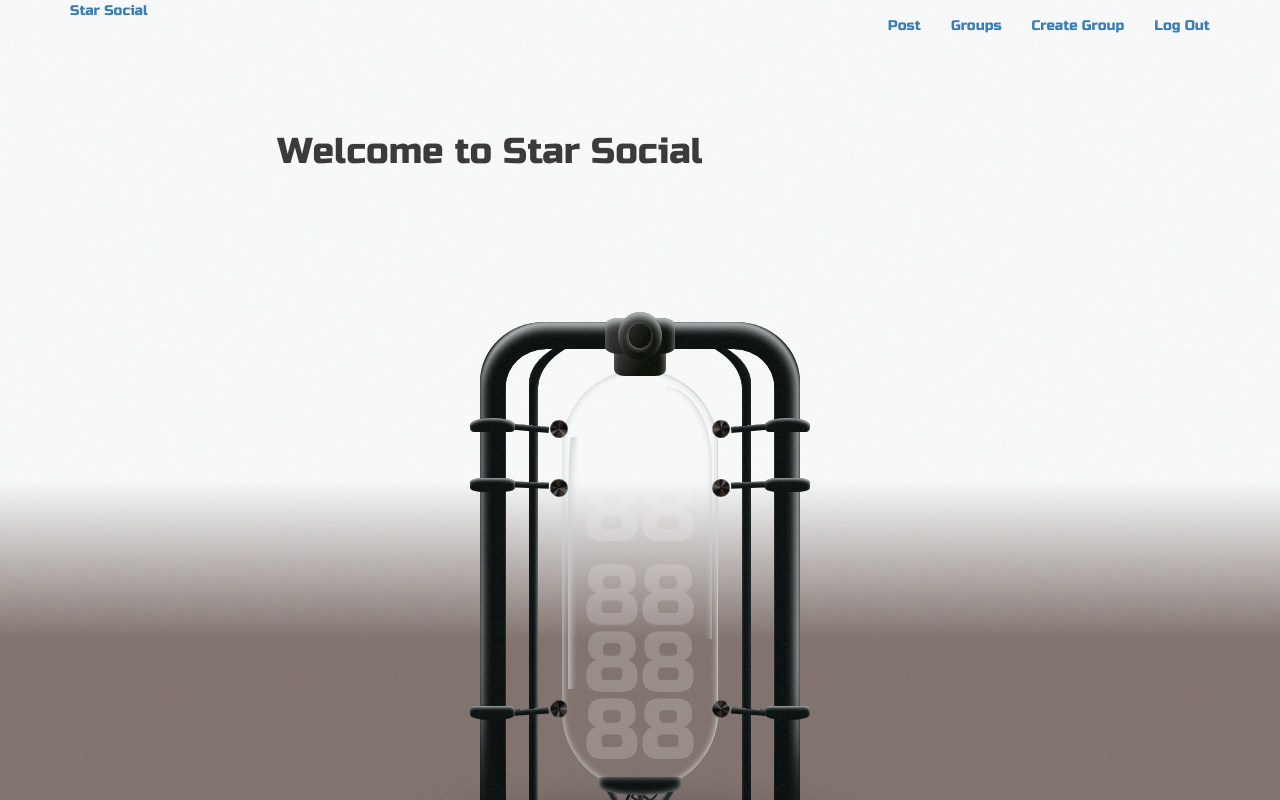
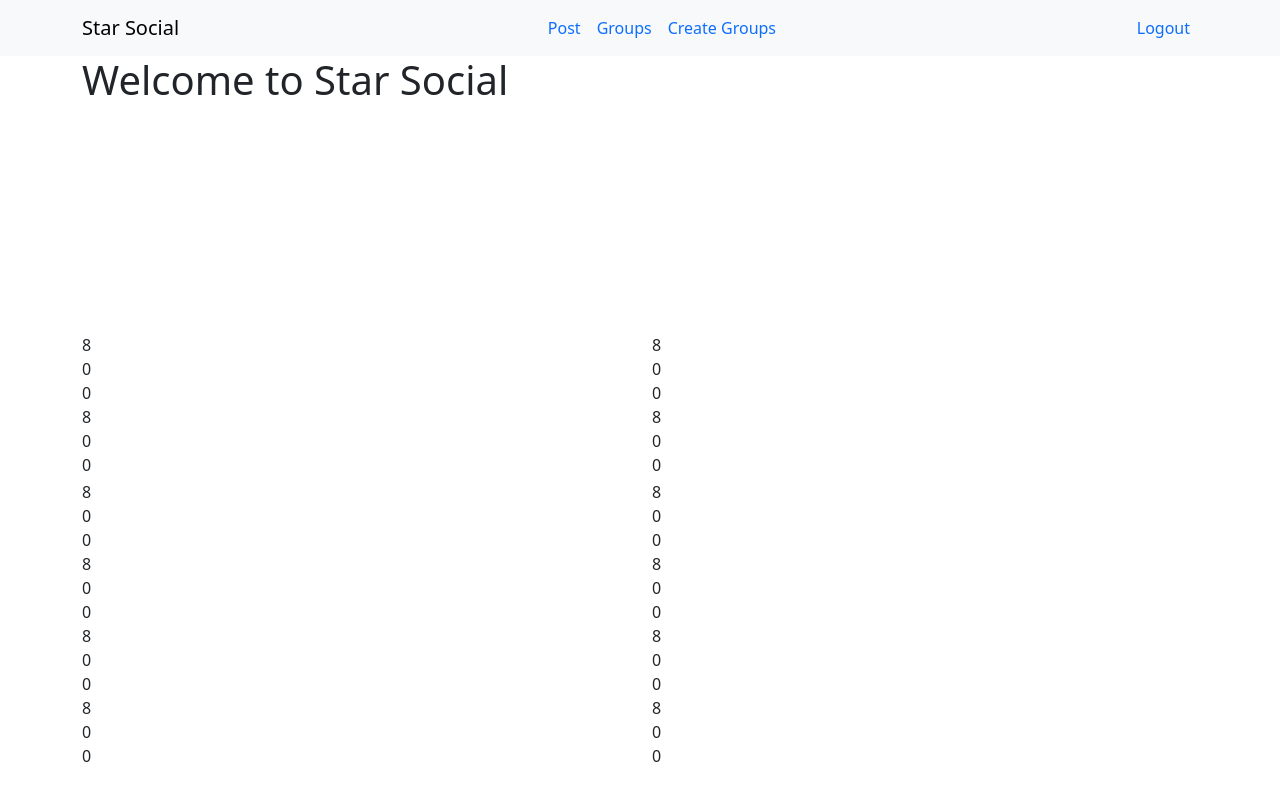
Before and after one commit to chegeharrison/SImple_social-clone, a Django app: page / in a window 1280 px wide. Run offline with Django 5.2, Linux system fonts and the light colour scheme; the visitor is signed in with stand-in values (Sample User, id 1); a map, chart or similar area stays blank; some web fonts are replaced.

Commit message:
sytling the home  page

```diff
--- a/templates/home/base.html
+++ b/templates/home/base.html
@@ -6,45 +6,72 @@
     <meta name="viewport" content="width=device-width, initial-scale=1.0">
     {% block title %} <title>Star Social</title>  {% endblock %}
 
-    <!-- Latest compiled and minified CSS -->
-    <link rel="stylesheet" href="https://cdn.jsdelivr.net/npm/bootstrap@3.3.7/dist/css/bootstrap.min.css" integrity="sha384-BVYiiSIFeK1dGmJRAkycuHAHRg32OmUcww7on3RYdg4Va+PmSTsz/K68vbdEjh4u" crossorigin="anonymous">
+    <!-- boootrap 5 -->
+    <link
+            href="https://cdn.jsdelivr.net/npm/bootstrap@5.3.2/dist/css/bootstrap.min.css"
+            rel="stylesheet" integrity="sha384-T3c6CoIi6uLrA9TneNEoa7RxnatzjcDSCmG1MXxSR1GAsXEV/Dwwykc2MPK8M2HN"
+            crossorigin="anonymous">
+            <!-- bootstrap icons -->
+    <link
+            href="https://cdn.jsdelivr.net/npm/bootstrap@5.3.2/dist/css/bootstrap.min.css"
+            rel="stylesheet" integrity="sha384-T3c6CoIi6uLrA9TneNEoa7RxnatzjcDSCmG1MXxSR1GAsXEV/Dwwykc2MPK8M2HN"
+            crossorigin="anonymous">
+
 
     <!-- Optional theme -->
-    <link rel="stylesheet" href="https://cdn.jsdelivr.net/npm/bootstrap@3.3.7/dist/css/bootstrap-theme.min.css" integrity="sha384-rHyoN1iRsVXV4nD0JutlnGaslCJuC7uwjduW9SVrLvRYooPp2bWYgmgJQIXwl/Sp" crossorigin="anonymous">
-    <link rel="preconnect" href="https://fonts.googleapis.com">
-    <link rel="preconnect" href="https://fonts.gstatic.com" crossorigin>
-    <link href="https://fonts.googleapis.com/css2?family=Montserrat&family=Roboto&family=Russo+One&display=swap" rel="stylesheet">
 
-    <!-- Latest compiled and minified JavaScript -->
-    <script src="https://cdn.jsdelivr.net/npm/bootstrap@3.3.7/dist/js/bootstrap.min.js" integrity="sha384-Tc5IQib027qvyjSMfHjOMaLkfuWVxZxUPnCJA7l2mCWNIpG9mGCD8wGNIcPD7Txa" crossorigin="anonymous"></script>
-
-    <link rel="stylesheet" href="{% static 'css/master.css' %}">
+    <link rel="stylesheet" href="{% static 'cs/master.css' %}">
 
 
 </head>
 <body>
-    <nav class=" navbar mynav " role="navigation" id="navbar">
-        <div class="container">
-            <a href="{% url 'home'%}">Star Social</a>
-            <ul class="nav navbar-nav navbar-right">
-                {% if user.is_authenticated %}
-                <li><a href="{% url 'posts:create' %}">Post</a></li>
-                <li><a href="{% url 'groups:all'%}">Groups</a></li>
-                <li><a href="{% url 'groups:create'%}">Create Group</a></li>
-                <li><a href="{% url 'accounts:logout' %}">Log Out</a></li>
-                {% else %}
-                <li><a href="{% url 'groups:all'%}">Groups</a></li>
-                <li><a href="{% url 'accounts:login' %}">Login</a></li>
-                <li><a href="{% url 'accounts:signup' %}"> Sign Up</a></li>
-                {% endif %}
-            </ul>
-        </div>
 
-    </nav>
-    <div class="container mycontainer">
+
 
     </div>
 
+    <!-- xnhslkfh -->
+    <nav class="navbar navbar-expand-lg bg-body-tertiary">
+        <div class="container container-fluid">
+          <a class="navbar-brand logo" href="{% url 'home' %}">Star Social</a>
+          <button class="navbar-toggler" type="button" data-bs-toggle="collapse" data-bs-target="#navbarSupportedContent" aria-controls="navbarSupportedContent" aria-expanded="false" aria-label="Toggle navigation">
+            <span class="navbar-toggler-icon"></span>
+          </button>
+          <div class="collapse navbar-collapse" id="navbarSupportedContent">
+            <ul class="navbar-nav mx-auto ">
+              <li class="nav-item">
+                <a class="nav-link nav" href="{% url 'posts:create' %}">Post</a>
+              </li>
+                <li class="nav-item">
+                <a class="nav-link nav" href="{% url 'groups:all'%}">Groups</a>
+              </li>
+            </li>
+            <li class="nav-item">
+            <a class="nav-link nav" href="{% url 'groups:create'%}">  Create Groups</a>
+          </li>
+
+            </ul>
+            <ul class="navbar-nav ml-auto ">
+              {% if user.is_authenticated %}
+                  <li class="nav-item ">
+                    <a class="nav-link nav" href="{% url 'accounts:logout' %}">Logout</a>
+                  </li>
+              {% else %}
+                  <li class="nav-item ">
+                    <a class="nav-link nav" href="{% url 'accounts:signup' %}">Sign Up</a>
+                  </li>
+                  <li class="nav-item">
+                    <a class="nav-link nav" href="{% url 'accounts:login' %}">Login</a>
+                  </li>
+              {% endif %}
+            </ul>
+          </div>
+        </div>
+      </nav>
+
+
+    <!-- xdpjs -->
+    <div class="container mycontainer">
 {% block content %}
 
 
@@ -148,6 +175,8 @@
   </div>
 
 </body>
-<script type="text/javascript" src="{% static 'js/master.js' %}"></script>
+<script src="https://cdn.jsdelivr.net/npm/bootstrap@5.3.2/dist/js/bootstrap.bundle.min.js" integrity="sha384-C6RzsynM9kWDrMNeT87bh95OGNyZPhcTNXj1NW7RuBCsyN/o0jlpcV8Qyq46cDfL" crossorigin="anonymous"></script>
+<script src="https://cdn.jsdelivr.net/npm/bootstrap@5.3.2/dist/js/bootstrap.bundle.min.js" integrity="sha384-C6RzsynM9kWDrMNeT87bh95OGNyZPhcTNXj1NW7RuBCsyN/o0jlpcV8Qyq46cDfL" crossorigin="anonymous"></script>
+<script type="text/javascript" src="{% static 'j/master.js' %}"></script>
 
 </html>
```
